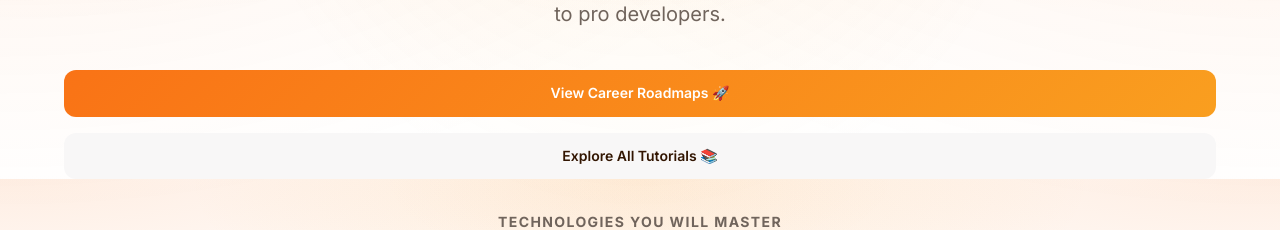
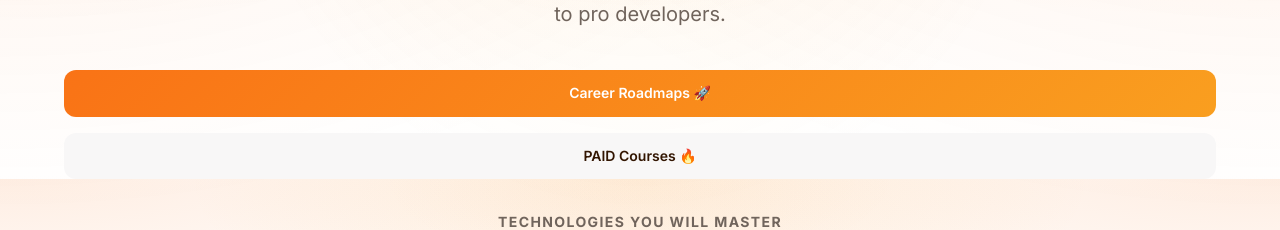
Before and after one commit to BgroTech/cw, a Next.js app: page / in a window 1280 px wide. Shown: the part 352-582 px from the top of the page. Built offline with nearby package versions, Linux system fonts and the light colour scheme.

Commit message:
paid course button

```diff
--- a/src/app/page.tsx
+++ b/src/app/page.tsx
@@ -28,9 +28,9 @@ export default function Home() {
             </p>
             <div className="flex flex-col sm:flex-row justify-center gap-4 animate-fade-in" style={{ animationDelay: '0.2s' }}>
               <Button href="/roadmaps" variant="primary" className="p-8 text-lg">
-                View Career Roadmaps 🚀
+                Career Roadmaps 🚀
               </Button>
-              <Button href="/blog" variant="secondary" className="p-8 text-lg"> Explore All Tutorials 📚
+              <Button href="https://codingwallah.classx.co.in/new-courses" variant="secondary" className="p-8 text-lg"> PAID Courses 🔥
                               {/* PAID PRACTICAL COURSES + CERTFICATION 🎓  */}
               </Button>
             </div>
```
